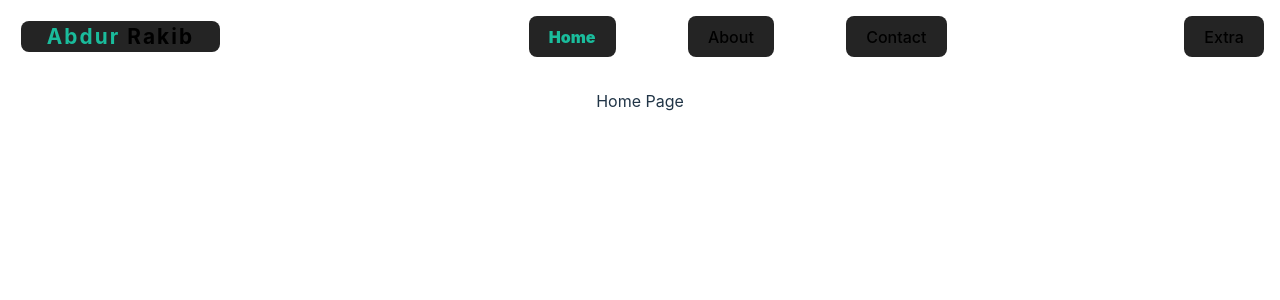
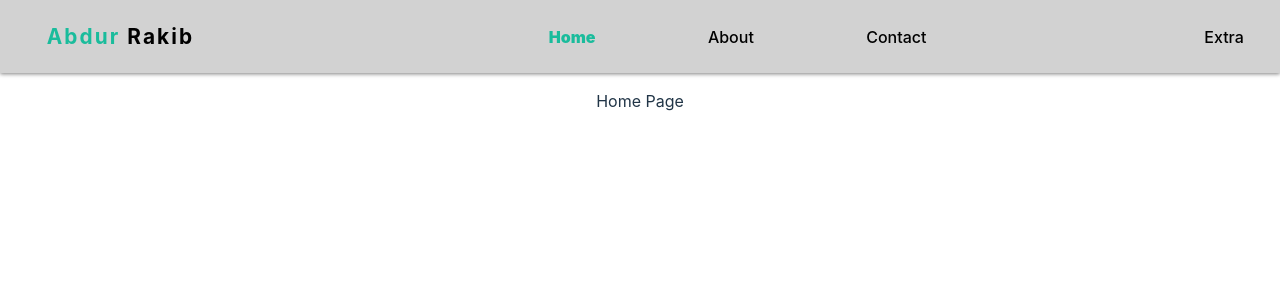
Before and after one commit to rifatrakib/backend-maestro, a Svelte app in the folder app/: page / in a window 1280 px wide. Shown: the top 300 px of the page. Built offline with nearby package versions, Linux system fonts and the light colour scheme.

Commit message:
removed unnecessary css, disable buttons, and add shadow under navbar

```diff
--- a/app/src/components/button.svelte
+++ b/app/src/components/button.svelte
@@ -1,5 +1,5 @@
 <script>
-    import { createEventDispatcher } from "svelte";
+    import { createEventDispatcher } from 'svelte';
 
     const dispatch = createEventDispatcher();
 
@@ -16,9 +16,10 @@
         font-size: 1em;
         font-weight: 500;
         font-family: inherit;
-        background-color: #242424;
+        background-color: transparent;
         cursor: pointer;
         transition: border-color 0.25s;
+        user-select: none;
     }
 
     button:not(:disabled):hover {
@@ -31,8 +32,8 @@
     }
 </style>
 
-{#if isActive === true}
-    <button disabled class="active" on:click={() => dispatch('changePage', label)}>{label}</button>
-{:else}
-    <button on:click={() => dispatch('changePage', label)}>{label}</button>
-{/if}
+<button
+    disabled={isActive}
+    class:active={isActive}
+    on:click={() => dispatch('changePage', label)}
+>{label}</button>
--- a/app/src/components/logo.svelte
+++ b/app/src/components/logo.svelte
@@ -1,12 +1,11 @@
 <script>
-    import { createEventDispatcher } from "svelte";
+    import { createEventDispatcher } from 'svelte';
 
     const dispatch = createEventDispatcher();
 </script>
 
 <style>
     button {
-        border-radius: 8px;
         border: 1px solid transparent;
         padding: 0 1.2em;
         letter-spacing: 0.1em;
@@ -14,9 +13,9 @@
         font-size: 1.3em;
         font-weight: 700;
         font-family: inherit;
-        background-color: #242424;
+        background-color: transparent;
         cursor: pointer;
-        transition: border-color 0.25s;
+        user-select: none;
     }
 
     button span:first-child {
--- a/app/src/components/navbar.svelte
+++ b/app/src/components/navbar.svelte
@@ -1,5 +1,5 @@
 <script>
-    import { createEventDispatcher } from "svelte";
+    import { createEventDispatcher } from 'svelte';
     import Button from './button.svelte';
     import Logo from './logo.svelte';
 
@@ -20,9 +20,12 @@
         text-align: center;
         display: flex;
         justify-content: space-between;
+        background-color: #11111130;
+        z-index: 10;
+        box-shadow: 0 1px 4px rgba(0, 0, 0, 0.5);
     }
 
-    nav div.nav-buttons {
+    nav section.nav-buttons {
         width: 30%;
         margin: inherit;
         display: flex;
@@ -33,13 +36,13 @@
 
 <nav>
     <Logo on:changePage />
-    <div class="nav-buttons">
+    <section class="nav-buttons">
         {#each options as option}
             <Button
                 label='{option}'
                 isActive={option === activePage}
                 on:changePage={changePage} />
         {/each}
-    </div>
+    </section>
     <Button label='Extra' />
 </nav>
```
